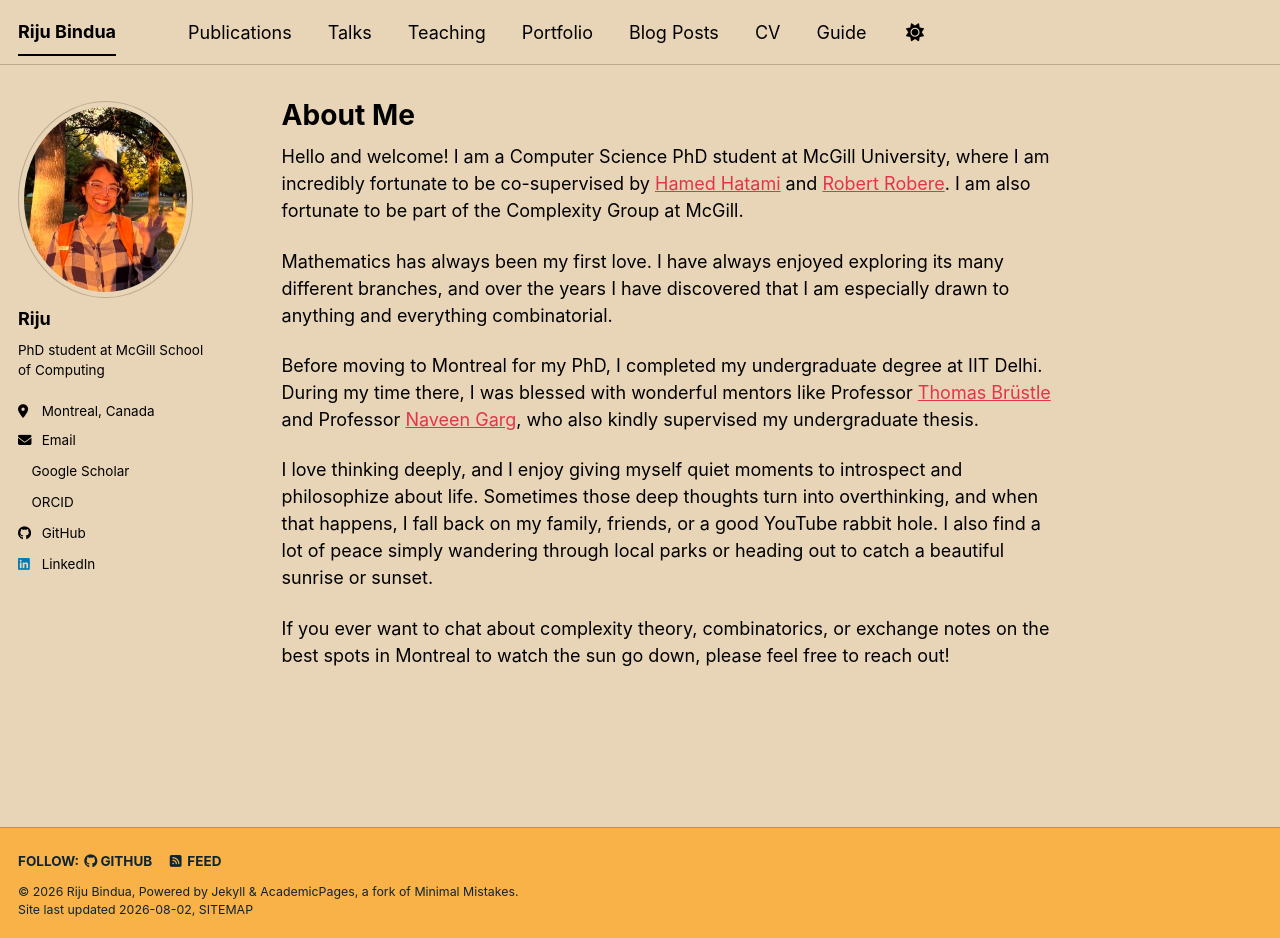
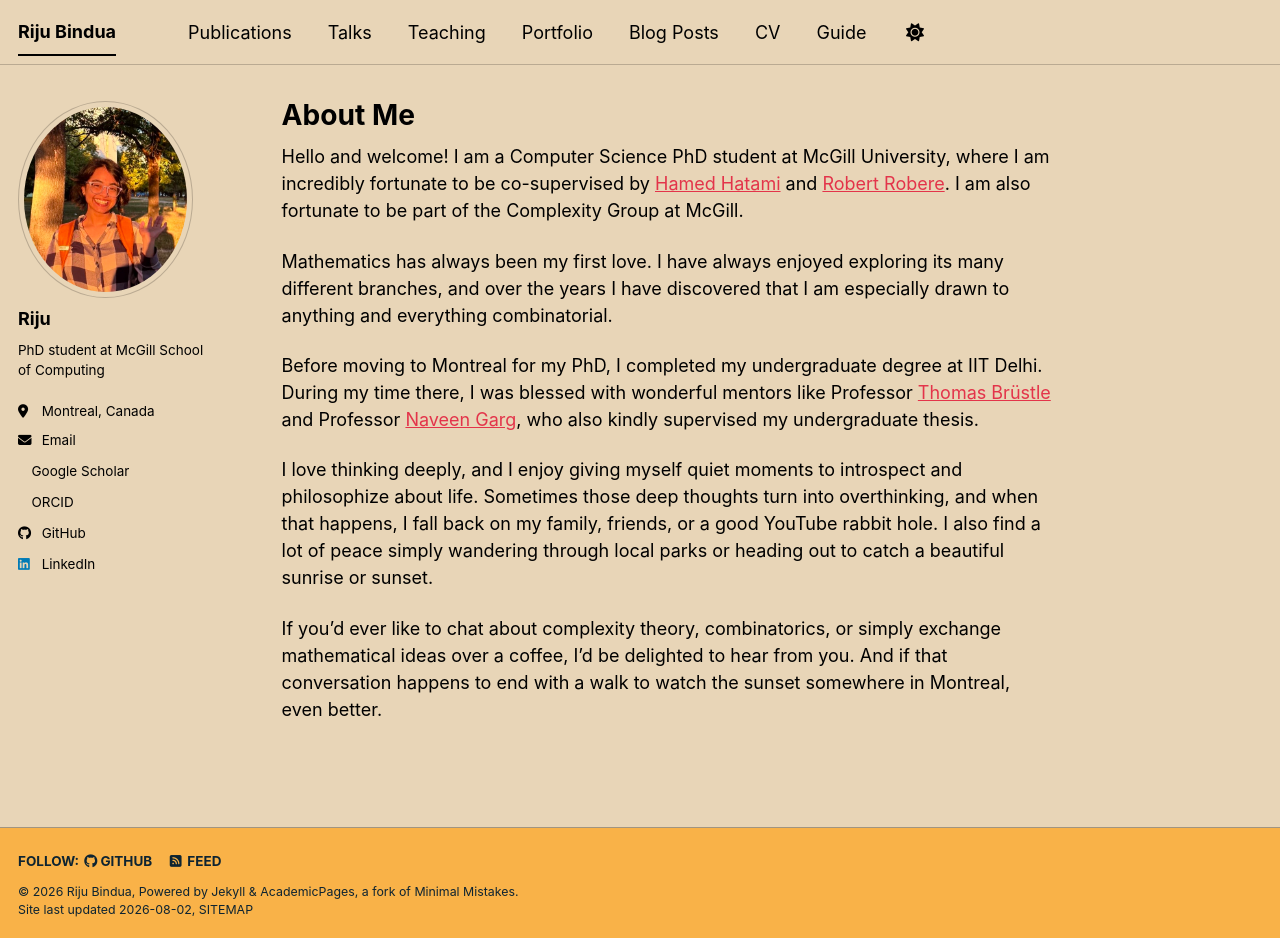
Before and after one commit to binduariju/binduariju.github.io, a Jekyll site: the page built from _pages/about.md, in a window 1280 px wide and 938 px high. Built offline with Jekyll 4.4.1, drawn with Linux system fonts in a browser that asks for light colours; a style sheet for code colours, icons or effects is not loaded.

Commit message:
Update contact invitation in about.md
Rephrase invitation for conversation and sunset viewing.

```diff
--- a/_pages/about.md
+++ b/_pages/about.md
@@ -15,4 +15,4 @@ Before moving to Montreal for my PhD, I completed my undergraduate degree at IIT
 
 I love thinking deeply, and I enjoy giving myself quiet moments to introspect and philosophize about life. Sometimes those deep thoughts turn into overthinking, and when that happens, I fall back on my family, friends, or a good YouTube rabbit hole. I also find a lot of peace simply wandering through local parks or heading out to catch a beautiful sunrise or sunset.
 
-If you ever want to chat about complexity theory, combinatorics, or exchange notes on the best spots in Montreal to watch the sun go down, please feel free to reach out!
+If you'd ever like to chat about complexity theory, combinatorics, or simply exchange mathematical ideas over a coffee, I'd be delighted to hear from you. And if that conversation happens to end with a walk to watch the sunset somewhere in Montreal, even better.
```
